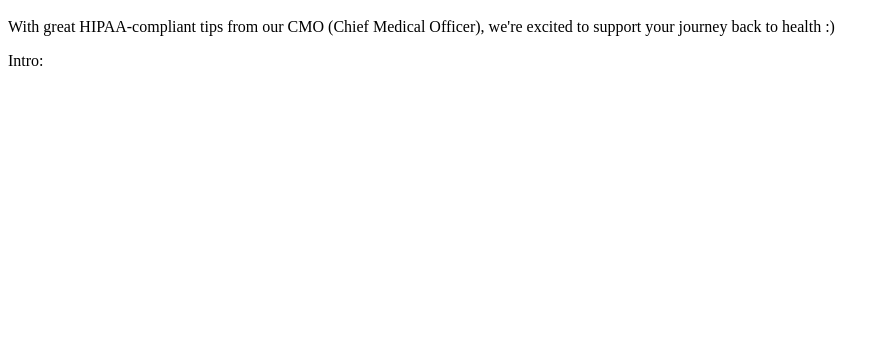
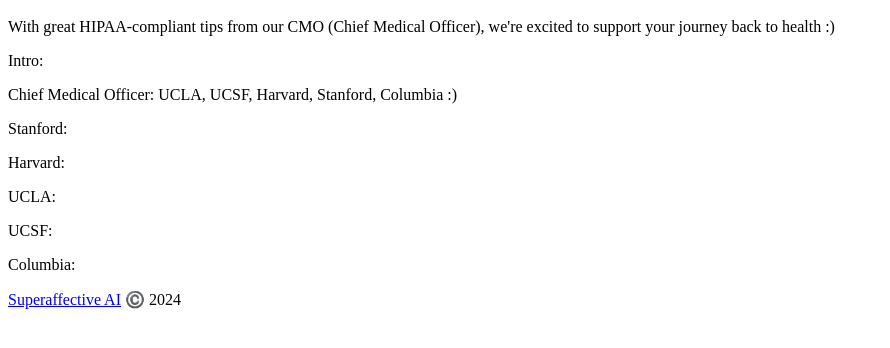
Before and after one commit to joshagilend/schizophreniaclear.com, a plain HTML site: page index.html in a window 1280 px wide. Shown: the part 48-396 px from the top of the page, without its empty margins (0-890 px from the left). Drawn offline with Linux system fonts and the light colour scheme.

Commit message:
Add MD credentials :)

```diff
--- a/index.html
+++ b/index.html
@@ -4,4 +4,18 @@
   <p>With great HIPAA-compliant tips from our CMO (Chief Medical Officer), we're excited to support your journey back to health :)</p>
 
   <p>Intro:</p>
+
+  <p>Chief Medical Officer: UCLA, UCSF, Harvard, Stanford, Columbia :)</p>
+
+  <p>Stanford: </p>
+
+  <p>Harvard: </p>
+
+  <p>UCLA: </p>
+
+  <p>UCSF: </p>
+
+  <p>Columbia: </p>
+
+  <p><a href="https://superaffective.ai">Superaffective AI</a> ©️ 2024 </p>
 </html>
```
